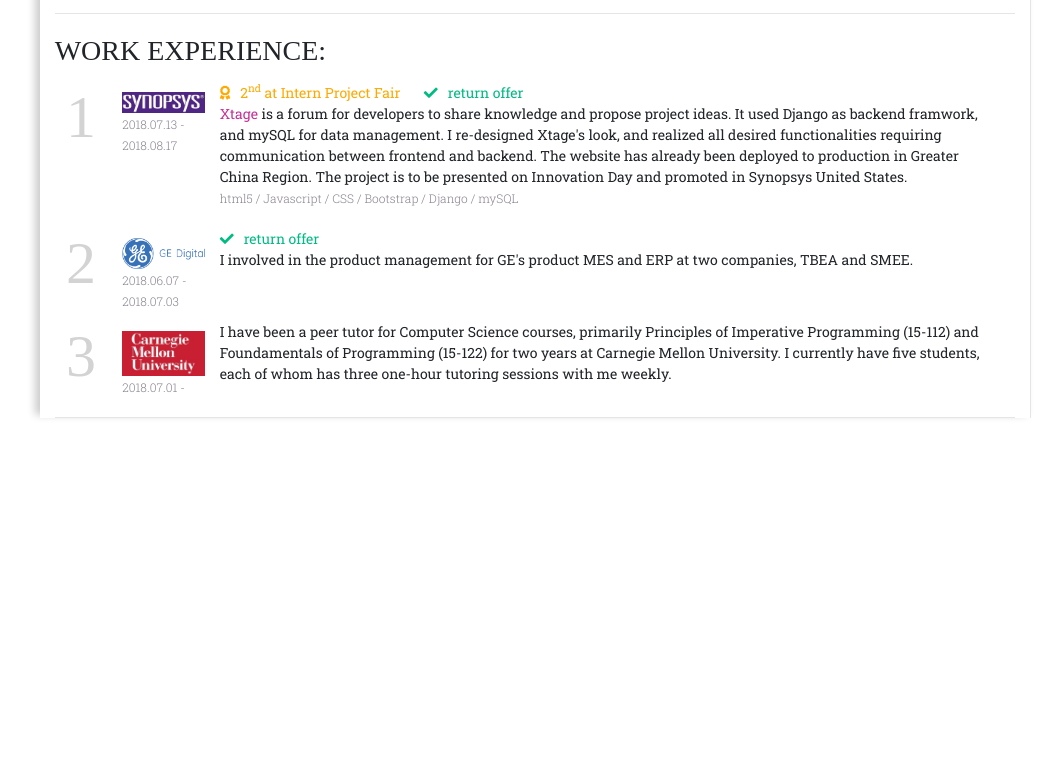
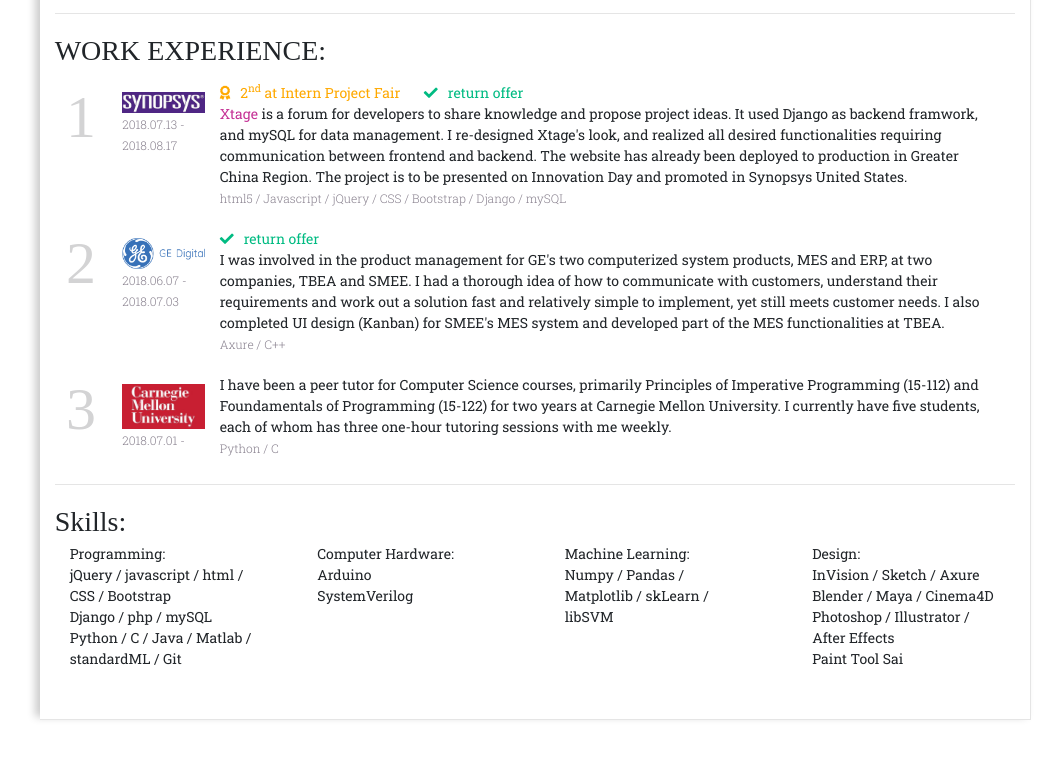
Before and after one commit to CandyDong/CandyDong.github.io, a plain HTML site: page resume.html in a window 1280 px wide. Shown: the part 1060-1818 px from the top of the page, without its empty margins (67-1129 px from the left). Drawn offline with nearby package versions, Linux system fonts and the light colour scheme; a web font is replaced by a local one.

Commit message:
resume.html completed

```diff
--- a/css/style.css
+++ b/css/style.css
@@ -478,10 +478,13 @@ svg path.pink-svg {
 /*********************************resume****************************/
 .project-wrapper#resume {
 	padding-top: 50px;
+	padding-bottom: 50px;
 	margin-top: 0;
 	box-shadow: -5px -3px 8px rgba(0, 0, 0, 0.2);
 	z-index: 900;
 	border-right: 1px solid rgba(0, 0, 0, 0.1);
+	border-bottom: 1px solid rgba(0, 0, 0, 0.1);
+
 }
 
 .resume-header .avatar img {
@@ -624,4 +627,8 @@ svg path.pink-svg {
 .resume-content .part-items .desc p a:hover {
 	color: #f52eb5;
 }
+
+.resume-content .item-wrapper .skill-item > span {
+	display: block;
+}
 /*********************************resume****************************/
--- a/resume.html
+++ b/resume.html
@@ -197,7 +197,7 @@
 									<div class="desc col-10">
 										<span style="color: #ffa900;"><i class="fas fa-award"></i>Winner</span>
 										<p>
-											<a href="art.html#in_my_imagination" target="_blank">In My Imagination</a> is a illustration designed for Tecent's new mobile game, Free Imagination. The art piece was finally selected as the official promotion illustration.
+											<a href="art.html#in_my_imagination" target="_blank">In My Imagination</a> is a illustration designed for Tecent's new mobile game, Free Imagination, and was chosen for official promotion use in the Greater China Region.
 										</p>
 										<span class="skills">Photoshop / Paint Tool SAI </span>
 									</div>
@@ -222,7 +222,7 @@
 										<span style="color: #ffa900;"><i class="fas fa-award"></i>2<sup>nd</sup> at Intern Project Fair</span>
 										<span style="color: #00bb82;"><i class="fas fa-check"></i>return offer</span>
 										<p><a href="design.html#xtage" target="_blank">Xtage</a> is a forum for developers to share knowledge and propose project ideas. It used Django as backend framwork, and mySQL for data management. I re-designed Xtage's look, and realized all desired functionalities requiring communication between frontend and backend. The website has already been deployed to production in Greater China Region. The project is to be presented on Innovation Day and promoted in Synopsys United States.</p>
-										<span class="skills">html5 / Javascript / CSS / Bootstrap / Django / mySQL</span>
+										<span class="skills">html5 / Javascript / jQuery / CSS / Bootstrap / Django / mySQL</span>
 									</div>
 								</div>
 
@@ -236,7 +236,8 @@
 									</div>
 									<div class="desc col-10">
 										<span style="color: #00bb82;"><i class="fas fa-check"></i>return offer</span>
-										<p>I involved in the product management for GE's product MES and ERP at two companies, TBEA and SMEE. </p>
+										<p>I was involved in the product management for GE's two computerized system products, MES and ERP, at two companies, TBEA and SMEE. I had a thorough idea of how to communicate with customers, understand their requirements and work out a solution fast and relatively simple to implement, yet still meets customer needs. I also completed UI design (Kanban) for SMEE's MES system and developed part of the MES functionalities at TBEA.</p>
+										<span class="skills">Axure / C++ </span>
 									</div>
 								</div>
 
@@ -250,10 +251,47 @@
 									</div>
 									<div class="desc col-10">
 										<p>I have been a peer tutor for Computer Science courses, primarily Principles of Imperative Programming (15-112) and Foundamentals of Programming (15-122) for two years at Carnegie Mellon University. I currently have five students, each of whom has three one-hour tutoring sessions with me weekly.</p>
+										<span class="skills">Python / C</span>
 									</div>
 								</div>
 								<hr>
 
+							</div>
+						</div>
+
+						<div class="part" id="skills">
+							<span class="title">Skills:</span>
+							<div class="part-items row">
+								<div class="item-wrapper col-3">
+									<div class="skill-area col-12">Programming:</div>
+									<div class="skill-item col-12">
+										<span>jQuery / javascript / html / CSS / Bootstrap</span>
+										<span>Django / php / mySQL</span>
+										<span>Python / C / Java / Matlab / standardML / Git</span>
+									</div>
+								</div>
+								<div class="item-wrapper col-3">
+									<div class="skill-area col-12">Computer Hardware:</div>
+									<div class="skill-item col-12">
+										<span>Arduino</span>
+										<span>SystemVerilog</span>
+									</div>
+								</div>
+								<div class="item-wrapper col-3">
+									<div class="skill-area col-12">Machine Learning:</div>
+									<div class="skill-item col-12">
+										<span>Numpy / Pandas / Matplotlib / skLearn / libSVM</span>
+									</div>
+								</div>
+								<div class="item-wrapper col-3">
+									<div class="skill-area col-12">Design:</div>
+									<div class="skill-item col-12">
+										<span>InVision / Sketch / Axure</span>
+										<span>Blender / Maya / Cinema4D</span>
+										<span>Photoshop / Illustrator / After Effects </span>
+										<span>Paint Tool Sai</span>
+									</div>
+								</div>
 							</div>
 						</div>
 
```
